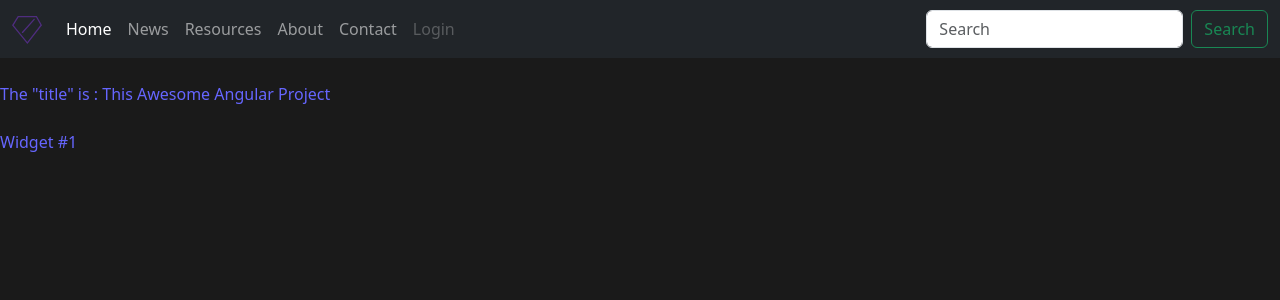
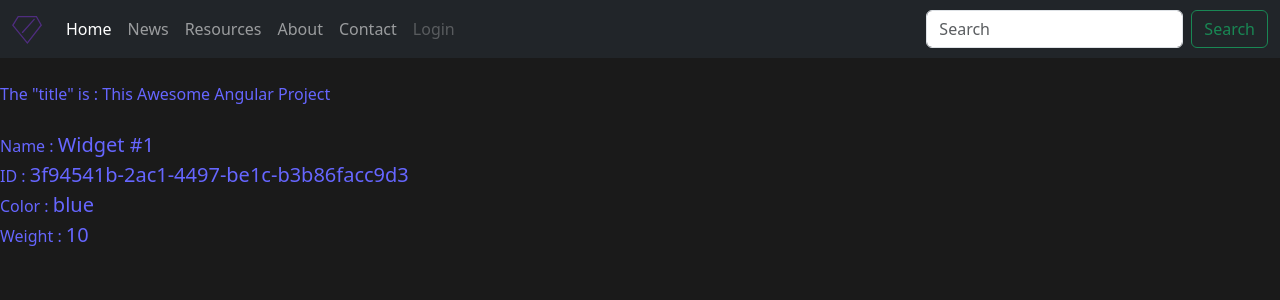
Before and after one commit to carpaltunnel/2024-spring-angular, an Angular app: page / in a window 1280 px wide. Shown: the top 300 px of the page. Built offline with nearby package versions, Linux system fonts and the light colour scheme.

Commit message:
add widget interface

```diff
--- /dev/null
+++ b/src/app/widget.ts
@@ -0,0 +1,6 @@
+export interface Widget {
+  id: string;
+  name: string;
+  color: string;
+  weight: number;
+}
--- a/src/app/widgets/widgets.component.html
+++ b/src/app/widgets/widgets.component.html
@@ -1 +1,12 @@
-{{ widgetName }}
+<div>
+  Name : <span>{{ widget.name }}</span>
+</div>
+<div>
+  ID : <span>{{ widget.id }}</span>
+</div>
+<div>
+  Color : <span>{{ widget.color }}</span>
+</div>
+<div>
+  Weight : <span>{{ widget.weight }}</span>
+</div>
--- a/src/app/widgets/widgets.component.ts
+++ b/src/app/widgets/widgets.component.ts
@@ -1,4 +1,5 @@
 import { Component } from '@angular/core';
+import { Widget } from '../widget';
 
 @Component({
   selector: 'app-widgets',
@@ -8,5 +9,10 @@ import { Component } from '@angular/core';
   styleUrl: './widgets.component.css'
 })
 export class WidgetsComponent {
-  widgetName = 'Widget #1';
+  widget: Widget = {
+    id: '3f94541b-2ac1-4497-be1c-b3b86facc9d3',
+    name: 'Widget #1',
+    color: 'blue',
+    weight: 10,
+  };
 }
```
